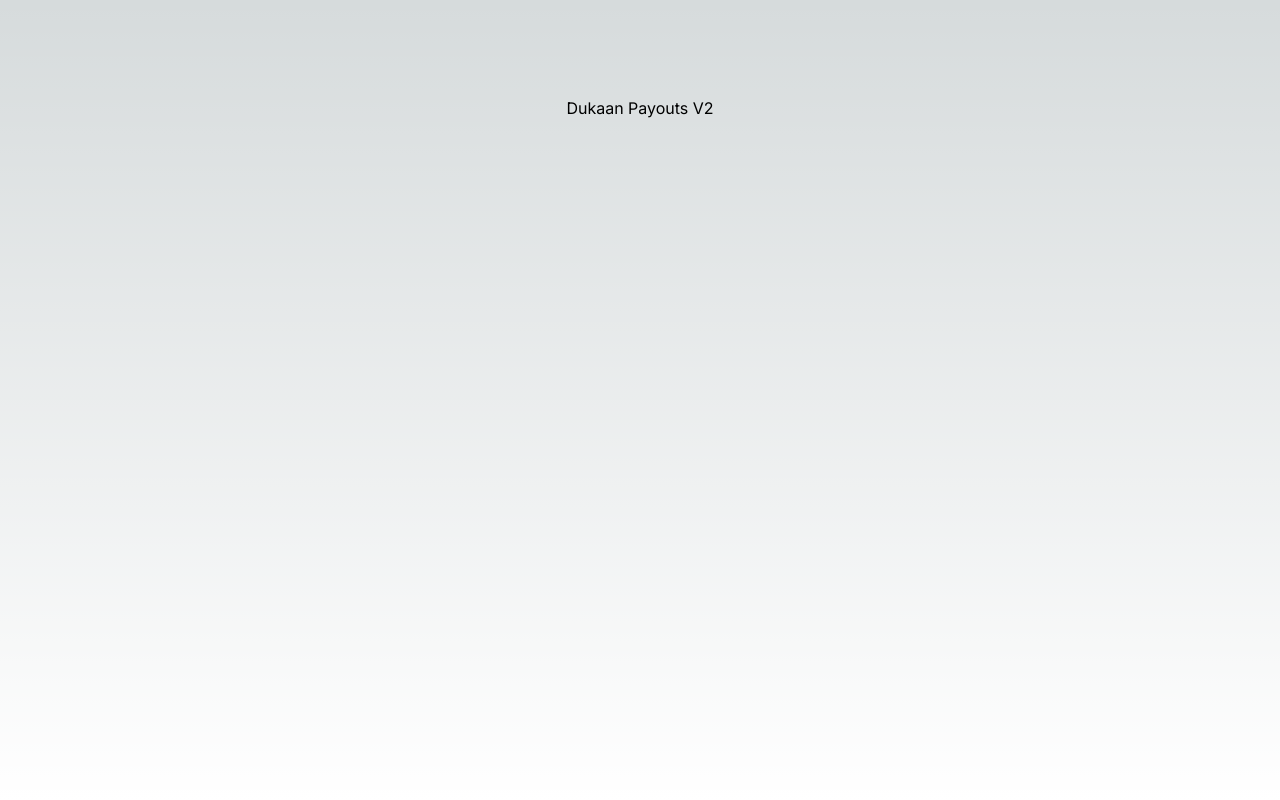
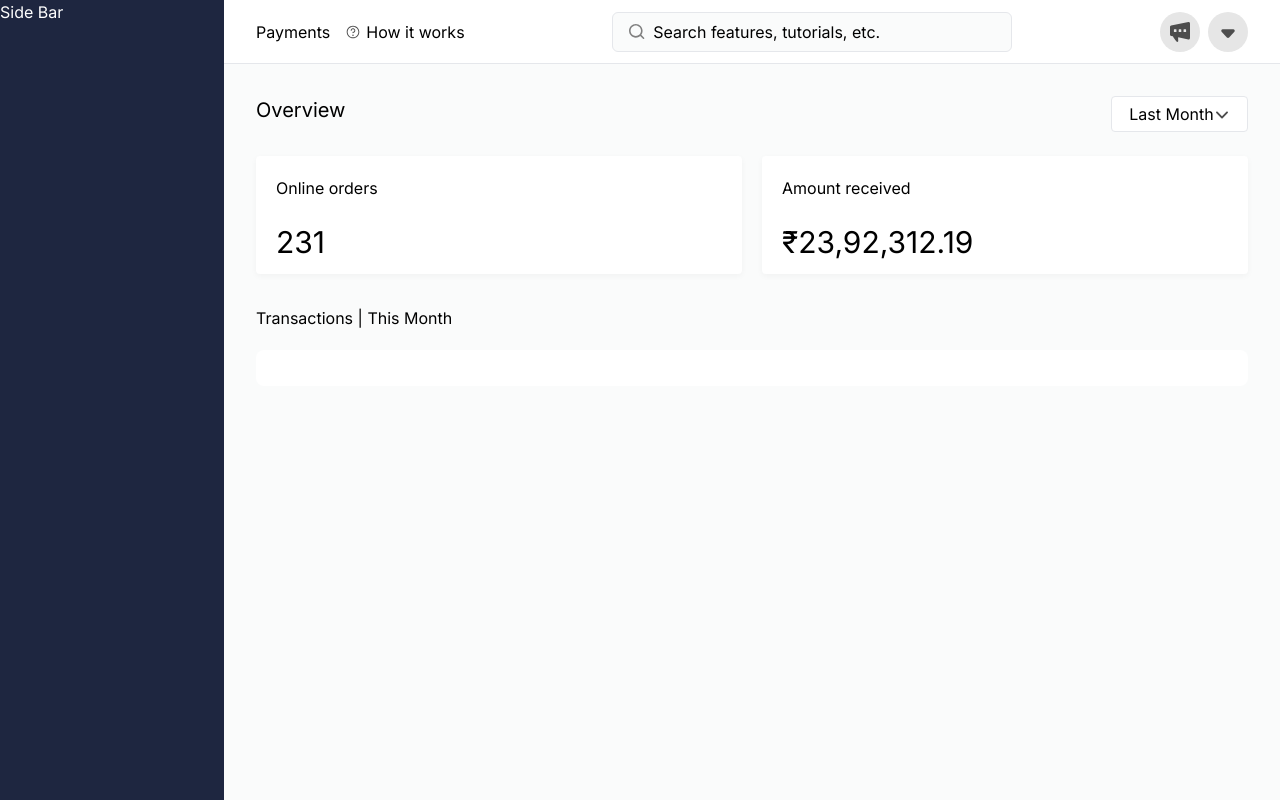
Before and after one commit to dushmanta05/dukaan-payouts-v2, a Next.js app: page / in a window 1280 px wide. Built offline with nearby package versions, Linux system fonts and the light colour scheme.

Commit message:
feat: add topbar, dashboard money section

```diff
--- a/app/globals.css
+++ b/app/globals.css
@@ -18,10 +18,9 @@
 
 body {
   color: rgb(var(--foreground-rgb));
-  background: linear-gradient(
-      to bottom,
-      transparent,
-      rgb(var(--background-end-rgb))
-    )
-    rgb(var(--background-start-rgb));
+  background-color: #fafbfb;
 }
+
+.shadow-box {
+  box-shadow: 0px 2px 6px 0px rgba(26, 24, 30, 0.04);
+}
--- a/app/layout.js
+++ b/app/layout.js
@@ -5,7 +5,7 @@
 
 export const metadata = {
   title: "Dukaan Payouts V2",
-  description: "",
+  description: "Demo page for Dukaan payouts (v2)",
 };
 
 export default function RootLayout({ children }) {
--- a/app/page.js
+++ b/app/page.js
@@ -1,9 +1,19 @@
-import Image from "next/image";
+import SideBar from "@/components/SIdeBar";
+import TopBar from "@/components/TopBar";
+import Dashboard from "@/components/Dashboard";
 
 export default function Home() {
   return (
-    <main className="flex min-h-screen flex-col items-center justify-between p-24">
-      <div>Dukaan Payouts V2</div>
+    <main className="">
+      <div className="h-[64px] md:pl-[224px] fixed bg-white inset-y-0 w-full z-50 border-b border-light">
+        <TopBar />
+      </div>
+      <div className="hidden md:flex h-[100vh] w-[224px] bg-primary fixed z-50">
+        <SideBar />
+      </div>
+      <div className="md:pl-[224px] pt-[64px] h-full">
+        <Dashboard />
+      </div>
     </main>
   );
 }
--- /dev/null
+++ b/components/Dashboard.jsx
@@ -0,0 +1,40 @@
+const Dashboard = () => {
+  return (
+    <div className="p-[32px] text-black">
+      <div className="flex justify-between ">
+        <h1 className="text-black text-xl">Overview</h1>
+        <button className="w-[137px] flex items-center justify-center h-[36px] bg-white border rounded">
+          <p className="text-light">Last Month</p>
+          <svg
+            width="16"
+            height="16"
+            viewBox="0 0 16 16"
+            fill="none"
+            xmlns="http://www.w3.org/2000/svg"
+          >
+            <path
+              d="M2.27748 5.77748C2.61381 5.44114 3.14013 5.41057 3.511 5.68575L3.61726 5.77748L8 10.1598L12.3827 5.77748C12.7191 5.44114 13.2454 5.41057 13.6163 5.68575L13.7225 5.77748C14.0589 6.11381 14.0894 6.64013 13.8142 7.011L13.7225 7.11726L8.66989 12.1699C8.33355 12.5062 7.80724 12.5368 7.43636 12.2616L7.33011 12.1699L2.27748 7.11726C1.90751 6.74729 1.90751 6.14745 2.27748 5.77748Z"
+              fill="#4D4D4D"
+            />
+          </svg>
+        </button>
+      </div>
+      <div className="pt-[24px] gap-[20px] flex justify-between">
+        <div className="bg-white h-[118px] w-full flex flex-col justify-between gap-[24px] p-[20px] rounded shadow-box ">
+          <p className="text-base">Online orders</p>
+          <p className="text-3xl">231</p>
+        </div>
+        <div className="bg-white h-[118px] w-full flex flex-col gap-[24px] p-[20px] rounded shadow-box">
+          <p className="text-base">Amount received</p>
+          <p className="text-3xl">₹23,92,312.19</p>
+        </div>
+      </div>
+      <div className="pt-[32px]">
+        <p className="text-black pb-[20px]">Transactions | This Month</p>
+        <div className="pt-[12px] px-[12px] pb-[24px] bg-white rounded-lg"></div>
+      </div>
+    </div>
+  );
+};
+
+export default Dashboard;
--- /dev/null
+++ b/components/SIdeBar.jsx
@@ -0,0 +1,5 @@
+const SideBar = () => {
+  return <div className="text-white text-center ">Side Bar</div>;
+};
+
+export default SideBar;
--- /dev/null
+++ b/components/TopBar.jsx
@@ -0,0 +1,116 @@
+const TopBar = () => {
+  return (
+    <div className="text-black px-[32px] py-[12px] flex justify-between items-center gap-[16px]">
+      <div className="flex justify-start items-center gap-[16px]">
+        <p>Payments</p>
+        <div className="flex items-center justify-start gap-[6px]">
+          <svg
+            width="14"
+            height="14"
+            viewBox="0 0 14 14"
+            fill="none"
+            xmlns="http://www.w3.org/2000/svg"
+          >
+            <g clip-path="url(#clip0_81503_2522)">
+              <path
+                fill-rule="evenodd"
+                clip-rule="evenodd"
+                d="M7.77783 10.1808C7.77783 10.6103 7.42968 10.9584 7.00022 10.9584C6.57076 10.9584 6.22261 10.6103 6.22261 10.1808C6.22261 9.75137 6.57076 9.40322 7.00022 9.40322C7.42968 9.40322 7.77783 9.75137 7.77783 10.1808Z"
+                fill="#4D4D4D"
+              />
+              <path
+                fill-rule="evenodd"
+                clip-rule="evenodd"
+                d="M6.12724 3.40771C6.54406 3.23506 7.00271 3.18988 7.4452 3.2779C7.88769 3.36592 8.29414 3.58317 8.61315 3.90219C8.93217 4.2212 9.14942 4.62765 9.23744 5.07014C9.32546 5.51263 9.28028 5.97128 9.10763 6.3881C8.93498 6.80491 8.64261 7.16117 8.26749 7.41182C8.02339 7.57492 7.75139 7.68854 7.46685 7.74801V7.84799C7.46685 8.10573 7.25791 8.31466 7.00018 8.31466C6.74245 8.31466 6.53351 8.10573 6.53351 7.84799V7.32959C6.53351 7.20582 6.58268 7.08712 6.6702 6.9996C6.75771 6.91209 6.87641 6.86292 7.00018 6.86292C7.26674 6.86292 7.52732 6.78388 7.74895 6.63578C7.97059 6.48769 8.14334 6.2772 8.24535 6.03093C8.34735 5.78466 8.37404 5.51367 8.32204 5.25223C8.27004 4.99079 8.14168 4.75064 7.95319 4.56215C7.7647 4.37366 7.52455 4.2453 7.26311 4.1933C7.00167 4.14129 6.73068 4.16799 6.48441 4.26999C6.23814 4.372 6.02765 4.54475 5.87956 4.76639C5.73146 4.98802 5.65242 5.2486 5.65242 5.51516C5.65242 5.77289 5.44349 5.98183 5.18575 5.98183C4.92802 5.98183 4.71909 5.77289 4.71909 5.51516C4.71909 5.064 4.85287 4.62298 5.10352 4.24785C5.35417 3.87273 5.71043 3.58036 6.12724 3.40771Z"
+                fill="#4D4D4D"
+              />
+              <path
+                fill-rule="evenodd"
+                clip-rule="evenodd"
+                d="M7.0002 1.63353C4.03627 1.63353 1.63353 4.03627 1.63353 7.0002C1.63353 9.96412 4.03627 12.3669 7.0002 12.3669C9.96412 12.3669 12.3669 9.96412 12.3669 7.0002C12.3669 4.03627 9.96412 1.63353 7.0002 1.63353ZM0.700195 7.0002C0.700195 3.5208 3.5208 0.700195 7.0002 0.700195C10.4796 0.700195 13.3002 3.5208 13.3002 7.0002C13.3002 10.4796 10.4796 13.3002 7.0002 13.3002C3.5208 13.3002 0.700195 10.4796 0.700195 7.0002Z"
+                fill="#4D4D4D"
+              />
+            </g>
+            <defs>
+              <clipPath id="clip0_81503_2522">
+                <rect width="14" height="14" fill="white" />
+              </clipPath>
+            </defs>
+          </svg>
+          <p>How it works</p>
+        </div>
+      </div>
+      <div className="rounded-md border h-[40px] py-[9px] px-[16px] w-[400px] relative bg-secondary flex justify-start items-center gap-[8px]">
+        <svg
+          className=""
+          width="16"
+          height="16"
+          viewBox="0 0 16 16"
+          fill="none"
+          xmlns="http://www.w3.org/2000/svg"
+        >
+          <g clip-path="url(#clip0_81503_2526)">
+            <path
+              d="M6.8 12.0301C3.9328 12.0301 1.6 9.69143 1.6 6.81704C1.6 3.94266 3.9328 1.60401 6.8 1.60401C9.6672 1.60401 12 3.94266 12 6.81704C12 9.69143 9.6672 12.0301 6.8 12.0301ZM12.2792 10.8375C13.1056 9.70827 13.6 8.3216 13.6 6.81704C13.6 3.05805 10.5496 0 6.8 0C3.0504 0 0 3.05805 0 6.81704C0 10.576 3.0504 13.6341 6.8 13.6341C8.4728 13.6341 10.0048 13.0222 11.1896 12.0132L14.0032 14.8339C14.1592 14.9903 14.364 15.0689 14.5688 15.0689C14.7736 15.0689 14.9784 14.9903 15.1344 14.8339C15.4472 14.5203 15.4472 14.0134 15.1344 13.6999L12.2792 10.8375Z"
+              fill="#808080"
+            />
+          </g>
+          <defs>
+            <clipPath id="clip0_81503_2526">
+              <rect width="16" height="16" fill="white" />
+            </clipPath>
+          </defs>
+        </svg>
+        <p>Search features, tutorials, etc.</p>
+      </div>
+      <div className="flex justify-end items-center gap-[8px]">
+        <div>
+          <svg
+            width="40"
+            height="40"
+            viewBox="0 0 40 40"
+            fill="none"
+            xmlns="http://www.w3.org/2000/svg"
+          >
+            <g clip-path="url(#clip0_81503_2532)">
+              <circle cx="20" cy="20" r="20" fill="#E6E6E6" />
+              <path
+                d="M28.4211 10.0237L11.1158 13.3823C10.4632 13.499 10 14.1287 10 14.8517V22.5019C10 23.225 10.4632 23.8547 11.1158 23.9713L12.8842 24.3212C13.6 25.6273 14.9474 27.8897 16.7579 29.7323C17.3684 30.362 18.3789 29.8022 18.2526 28.8693C18.0842 27.6331 18.1263 26.3037 18.1895 25.3707L28.4211 27.3766C29.2421 27.5398 30 26.8401 30 25.9072V11.4931C30 10.5602 29.2421 9.86046 28.4211 10.0237ZM16.4632 19.6331C16.4632 19.8897 16.2737 20.0996 16.0421 20.0996H14.3158C14.0842 20.0996 13.8947 19.8897 13.8947 19.6331V17.7206C13.8947 17.464 14.0842 17.2541 14.3158 17.2541H16.0421C16.2737 17.2541 16.4632 17.464 16.4632 17.7206V19.6331ZM21.2842 19.6331C21.2842 19.8897 21.0947 20.0996 20.8632 20.0996H19.1368C18.9053 20.0996 18.7158 19.8897 18.7158 19.6331V17.7206C18.7158 17.464 18.9053 17.2541 19.1368 17.2541H20.8632C21.0947 17.2541 21.2842 17.464 21.2842 17.7206V19.6331ZM26.1263 19.6331C26.1263 19.8897 25.9368 20.0996 25.7053 20.0996H23.9789C23.7474 20.0996 23.5579 19.8897 23.5579 19.6331V17.7206C23.5579 17.464 23.7474 17.2541 23.9789 17.2541H25.6842C25.9158 17.2541 26.1053 17.464 26.1053 17.7206V19.6331H26.1263Z"
+                fill="#4D4D4D"
+              />
+            </g>
+            <defs>
+              <clipPath id="clip0_81503_2532">
+                <rect width="40" height="40" fill="white" />
+              </clipPath>
+            </defs>
+          </svg>
+        </div>
+        <div>
+          <svg
+            width="40"
+            height="40"
+            viewBox="0 0 40 40"
+            fill="none"
+            xmlns="http://www.w3.org/2000/svg"
+          >
+            <g clip-path="url(#clip0_81503_2537)">
+              <circle cx="20" cy="20" r="20" fill="#E6E6E6" />
+              <path
+                d="M21.1109 25.5026C20.5156 26.1587 19.4844 26.1587 18.8891 25.5026L13.6151 19.6895C12.7406 18.7256 13.4245 17.1816 14.726 17.1816L25.274 17.1816C26.5755 17.1816 27.2594 18.7256 26.3849 19.6895L21.1109 25.5026Z"
+                fill="#4D4D4D"
+              />
+            </g>
+            <defs>
+              <clipPath id="clip0_81503_2537">
+                <rect width="40" height="40" fill="white" />
+              </clipPath>
+            </defs>
+          </svg>
+        </div>
+      </div>
+    </div>
+  );
+};
+
+export default TopBar;
--- a/tailwind.config.js
+++ b/tailwind.config.js
@@ -12,6 +12,11 @@
         "gradient-conic":
           "conic-gradient(from 180deg at 50% 50%, var(--tw-gradient-stops))",
       },
+      colors: {
+        primary: "#1E2640",
+        secondary: "#FAFBFB",
+        light: "D9D9D9",
+      },
     },
   },
   plugins: [],
```
Also changed, not shown: public/svg/arrow.svg (added).
